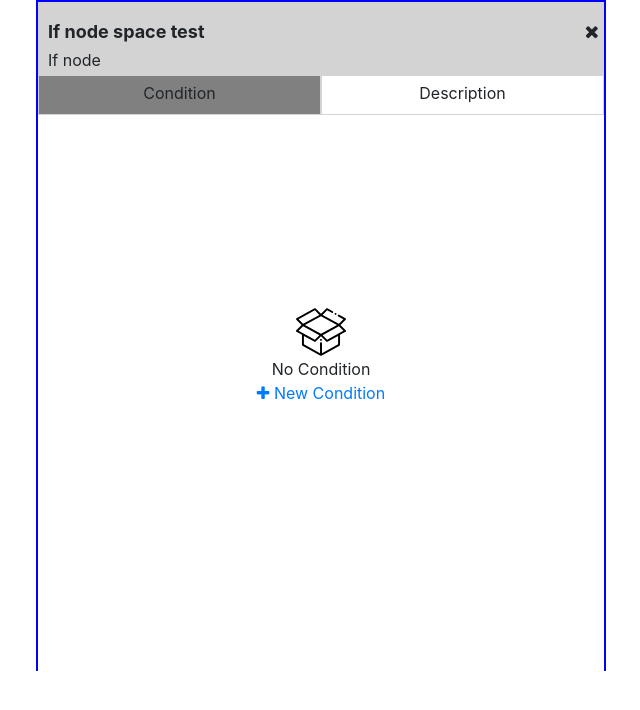
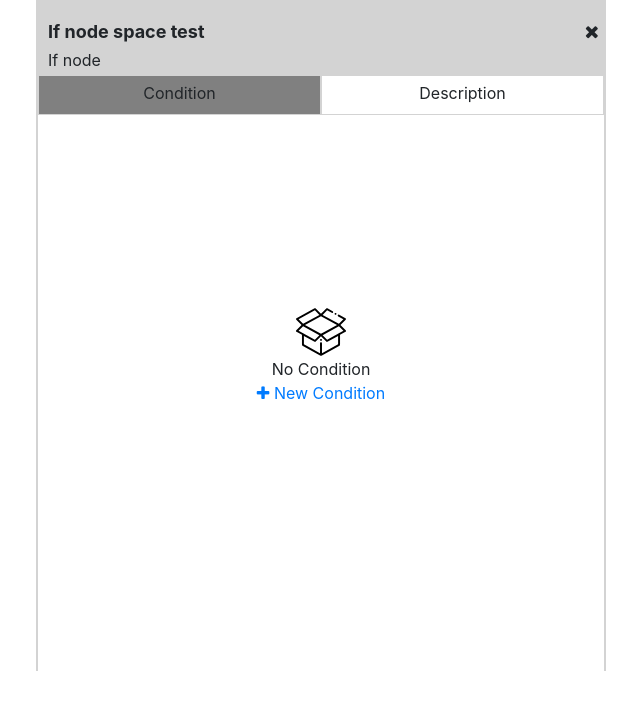
Before and after one commit to Baskar2705/reactProject, a React (Create React App) app: page / in a window 1280 px wide. Shown: the top 710 px of the page, without its empty margins (319-959 px from the left). Built offline with nearby package versions, Linux system fonts and the light colour scheme.

Commit message:
Update App.css

```diff
--- a/src/App.css
+++ b/src/App.css
@@ -3,7 +3,7 @@
 }
 .Center{
   padding:0px;
-  border: 2px solid blue;
+  border: 2px solid lightgray;
   border-bottom: 0px;
   display: inline-block;
 }
```
